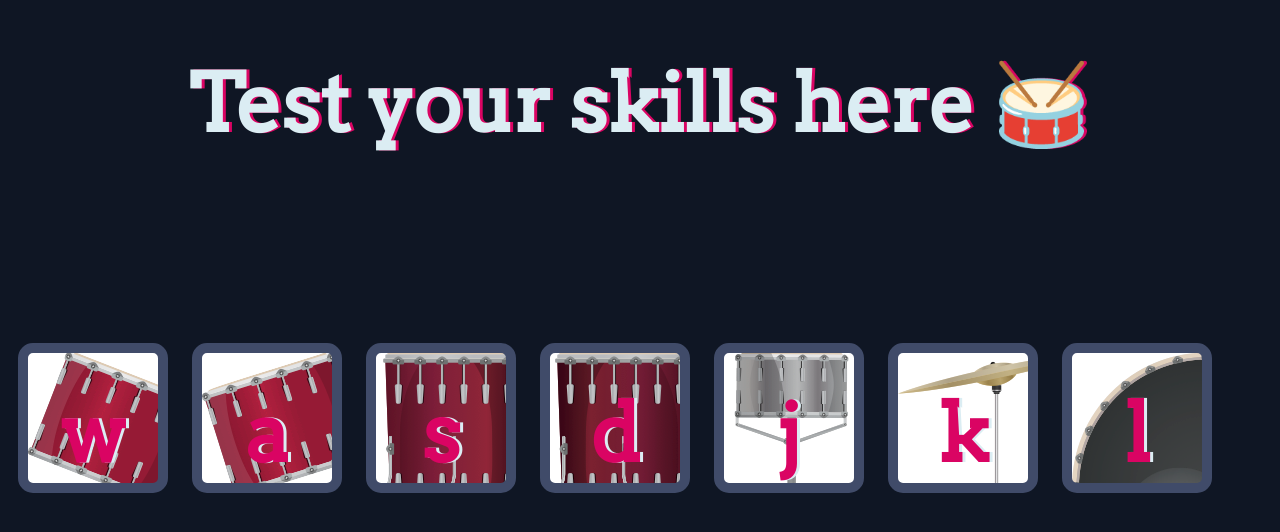
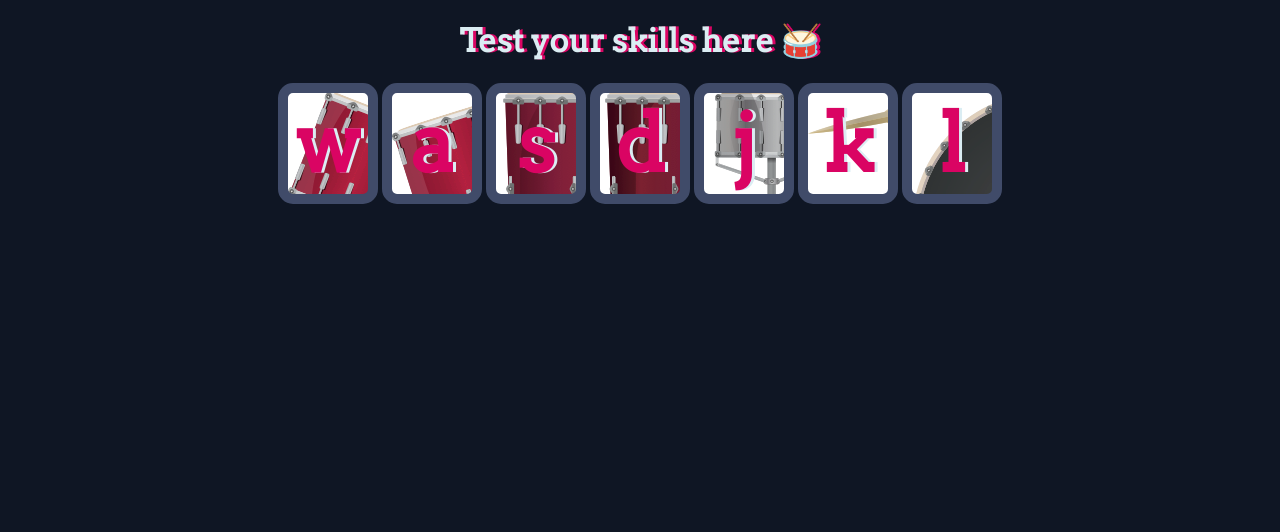
Before and after one commit to Aniruddhchavda/Aniruddh.DrumProject.io, a plain HTML site: page index.html in a window 1280 px wide. Drawn offline with Linux system fonts and the light colour scheme.

Commit message:
Update styles.css

```diff
--- a/styles.css
+++ b/styles.css
@@ -1,13 +1,18 @@
 body {
   text-align: center;
   background-color: #0F1624;
+  margin :0;
+  padding :0;
 }
 
+
+
 h1 {
-  font-size: 5rem;
+  font-size: 4vh;
   color: #DBEDF3;
   font-family: "Arvo", cursive;
   text-shadow: 3px 0 #DA0463;
+
 }
 
 footer {
@@ -58,9 +63,7 @@ footer {
 }
 
 .set {
-  margin: 10% auto;
-  display: relative;
-  float : left;
+  margin:0;
 }
 
 .game-over {
@@ -83,15 +86,13 @@ footer {
   border: 10px solid #404B69;
   font-size: 5rem;
   font-family: 'Arvo', cursive;
-  line-height: 2;
   font-weight: 900;
   color: #DA0463;
   text-shadow: 3px 0 #DBEDF3;
   border-radius: 15px;
   display: inline-block;
-  width: 150px;
-  height: 150px;
+  width: 100px;
+  height: 100;
   text-align: center;
-  margin: 10px;
   background-color: white;
 }
```
